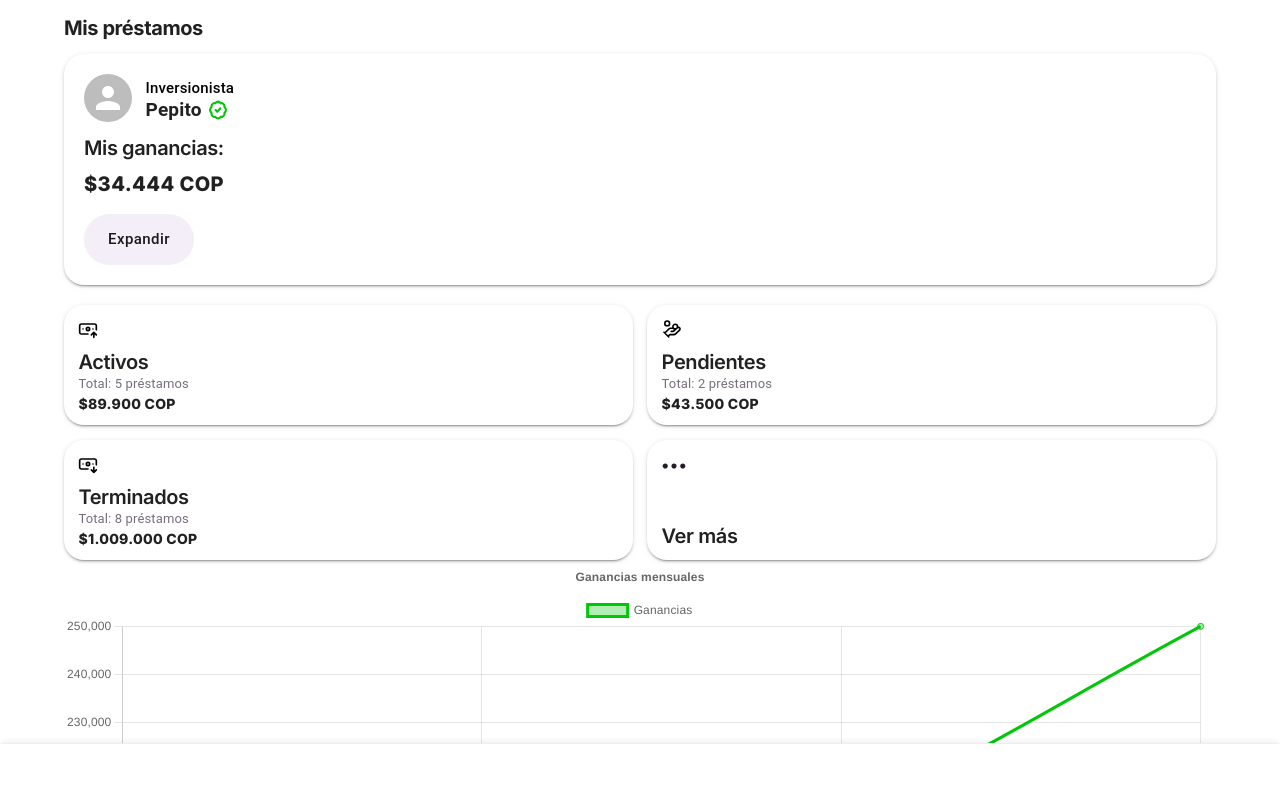
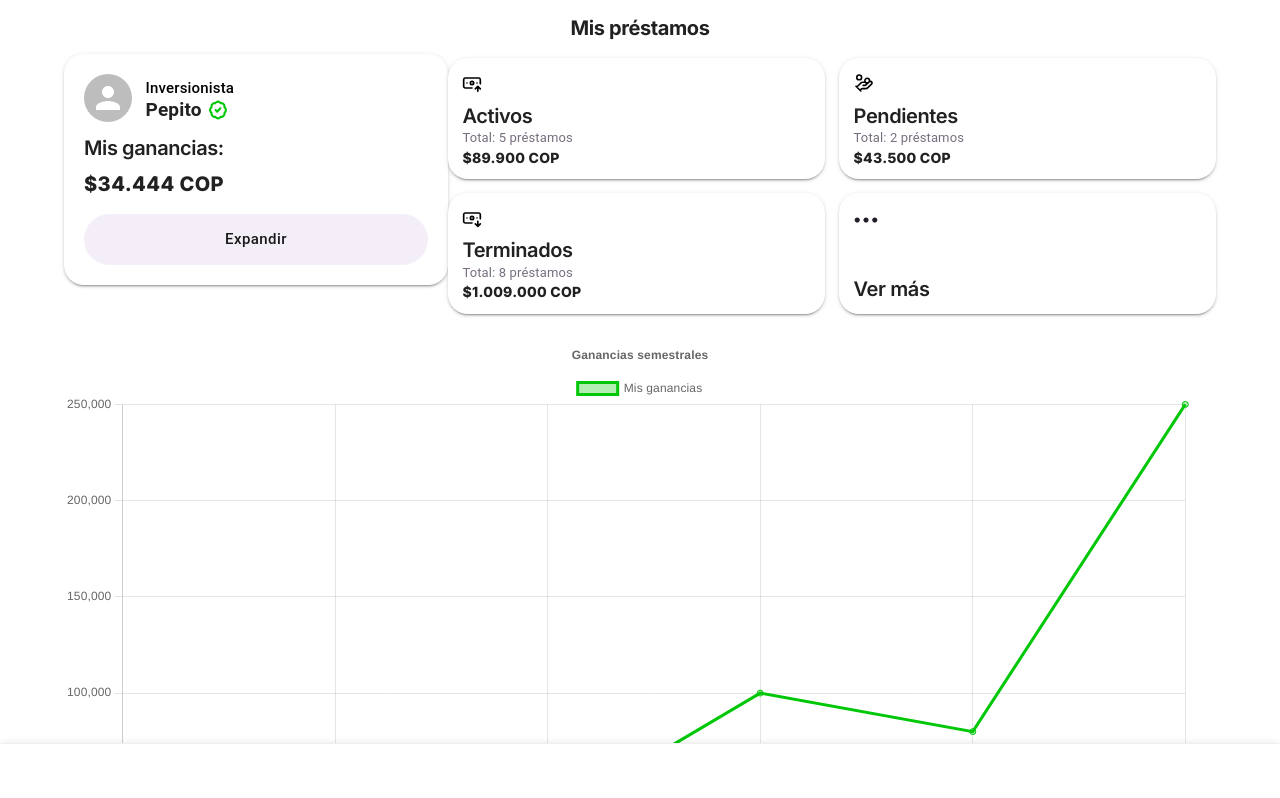
Before and after one commit to SebitasDev/Nummora_self, a Next.js app: page /dashboard/lender in a window 1280 px wide. Shown: the top 798 px of the page. Built offline with nearby package versions, Linux system fonts and the light colour scheme; some icons are missing; what @mui/material-nextjs would draw is missing.

Commit message:
feat(Dashboard): template de movile termiando al 80%

```diff
--- a/package.json
+++ b/package.json
@@ -26,6 +26,8 @@
     "react-chartjs-2": "^5.3.0",
     "react-dom": "^18.3.1",
     "react-hook-form": "^7.57.0",
+    "react-slick": "^0.30.3",
+    "slick-carousel": "^1.8.1",
     "viem": "^2.30.6",
     "wagmi": "^2.15.4",
     "zod": "^3.25.48",
@@ -35,6 +37,7 @@
     "@types/node": "^20",
     "@types/react": "^19",
     "@types/react-dom": "^19",
+    "@types/react-slick": "^0.23.13",
     "husky": "^9.1.7",
     "typescript": "^5"
   }
--- /dev/null
+++ b/src/app/dashboard/lender/components/ChartsCarousel.tsx
@@ -0,0 +1,37 @@
+'use client'
+
+import Slider from 'react-slick';
+import {SemiannualEarningsChart, InvestmentDistributionChart} from "@/app/dashboard/lender/components/";
+import {Box} from "@mui/material";
+import {BoxProps} from "@mui/system";
+
+interface SemiannualChartCarouselProps extends BoxProps {}
+
+export const ChartsCarousel = (
+    { sx } : SemiannualChartCarouselProps
+) => {
+    const settings = {
+        dots: true,
+        infinite: false,
+        autoplay: true,
+        speed: 500,
+        slidesToShow: 1,
+        slidesToScroll: 1,
+    };
+
+    return (
+        <Box sx={{...sx}} >
+            <Slider {...settings}>
+                <Box>
+                    <SemiannualEarningsChart semiannual={1} />
+                </Box>
+                <Box>
+                    <SemiannualEarningsChart semiannual={2} />
+                </Box>
+                <Box>
+                    <InvestmentDistributionChart />
+                </Box>
+            </Slider>
+        </Box>
+    );
+}
--- /dev/null
+++ b/src/app/dashboard/lender/components/InvestmentDistributionChart.tsx
@@ -0,0 +1,26 @@
+'use client'
+
+import { Pie } from 'react-chartjs-2';
+import {Box} from "@mui/material";
+import {BoxProps} from "@mui/system";
+import {useInvestmentDistributionChart} from "@/app/dashboard/lender/hooks";
+
+interface InvestmentDistributionChartProps extends BoxProps {}
+
+export const InvestmentDistributionChart = (
+    { sx } : InvestmentDistributionChartProps
+) => {
+
+    const { options, data } = useInvestmentDistributionChart()
+
+    return (
+        <Box sx={{
+            width: 250,
+            height: 250,
+            margin: '0 auto',
+            ...sx
+        }}>
+            <Pie data={data} options={options} />
+        </Box>
+    );
+}
--- /dev/null
+++ b/src/app/dashboard/lender/components/SemiannualEarningsChart.tsx
@@ -0,0 +1,11 @@
+import { Line } from 'react-chartjs-2';
+import {useSemiannualEarnings} from "@/app/dashboard/lender/hooks/";
+
+interface SemiannualEarningsChartProps {
+    semiannual: number;
+}
+
+export const SemiannualEarningsChart =  ({semiannual} : SemiannualEarningsChartProps) => {
+    const { data, options } = useSemiannualEarnings(semiannual);
+    return <Line data={data} options={options} />;
+}
--- /dev/null
+++ b/src/app/dashboard/lender/components/index.ts
@@ -0,0 +1,9 @@
+import {ChartsCarousel} from "@/app/dashboard/lender/components/ChartsCarousel";
+import {InvestmentDistributionChart} from "@/app/dashboard/lender/components/InvestmentDistributionChart";
+import {SemiannualEarningsChart} from "@/app/dashboard/lender/components/SemiannualEarningsChart";
+
+export {
+  ChartsCarousel,
+  InvestmentDistributionChart,
+  SemiannualEarningsChart
+};
--- /dev/null
+++ b/src/app/dashboard/lender/hooks/index.ts
@@ -0,0 +1,4 @@
+import {useInvestmentDistributionChart} from "@/app/dashboard/lender/hooks/useInvestmentDistributionChart";
+import {useSemiannualEarnings} from "@/app/dashboard/lender/hooks/useSemiannualEarningsChart";
+
+export {useInvestmentDistributionChart, useSemiannualEarnings};
--- /dev/null
+++ b/src/app/dashboard/lender/hooks/useInvestmentDistributionChart.ts
@@ -0,0 +1,37 @@
+import {ArcElement, Chart as ChartJS, ChartOptions, Legend, Tooltip} from "chart.js";
+
+export const useInvestmentDistributionChart = () => {
+
+    ChartJS.register(ArcElement, Tooltip, Legend);
+    const options: ChartOptions<'pie'> = {
+        responsive: true,
+        plugins: {
+            legend: {
+                position: 'top'
+            },
+            title: {
+                display: true,
+                text: 'Distribución de dinero invertido',
+            }
+        }
+    };
+
+    const data = {
+        labels: ['Prestado', 'Pagado', 'No Pagado'],
+        datasets: [
+            {
+                label: '% del dinero',
+                data: [50, 20, 30],
+                backgroundColor: [
+                    '#FF6384',
+                    '#36A2EB',
+                    '#FFCE56',
+                ],
+                borderColor: '#fff',
+                borderWidth: 2,
+            },
+        ],
+    };
+
+    return { options, data }
+}
--- /dev/null
+++ b/src/app/dashboard/lender/hooks/useSemiannualEarningsChart.ts
@@ -0,0 +1,60 @@
+import {
+    CategoryScale,
+    Chart as ChartJS, ChartOptions,
+    Legend,
+    LinearScale,
+    LineElement,
+    PointElement,
+    Title,
+    Tooltip
+} from "chart.js";
+
+export const useSemiannualEarnings = (semiannual:number) => {
+    ChartJS.register(CategoryScale, LinearScale, PointElement, LineElement, Title, Tooltip, Legend)
+
+    let delayed: boolean;
+    const options: ChartOptions<'line'> = {
+        responsive: true,
+        plugins: {
+            legend: {
+                position: 'top'
+            },
+            title: {
+                display: true,
+                text: 'Ganancias semestrales'
+            }
+        },
+        animation: {
+            onComplete: () => {
+                delayed = true;
+            },
+            delay: (context) => {
+                let delay = 0;
+                if (context.type === 'data' && context.mode === 'default' && !delayed) {
+                    delay = context.dataIndex * 400 + context.datasetIndex * 200;
+                }
+                return delay;
+            }
+        }
+    };
+
+    let monthLabels : string[] = [];
+
+    semiannual == 1 ? monthLabels = ['Enero', 'Febrero', 'Marzo', 'Abril', 'Mayo', 'Junio']
+        : monthLabels = ['Julio', 'Agosto', 'Septiembre', 'Octubre', 'Noviembre', 'Diciembre']
+
+    const data = {
+        labels: [...monthLabels],
+        datasets: [
+            {
+                label: 'Mis ganancias',
+                data: [15000, 55000, 34700, 100000, 80000, 250000],
+                borderColor: '#00C707',
+                backgroundColor: 'rgba(0, 199, 7, 0.3)',
+                tension: 0
+            }
+        ]
+    };
+
+    return { options, data }
+}
--- a/src/app/dashboard/lender/page.tsx
+++ b/src/app/dashboard/lender/page.tsx
@@ -2,4 +2,4 @@
 
 import {DashboardTemplate} from "@/components/layouts/DashboardTemplate";
 
-export default function LenderPage() {return <DashboardTemplate/>;}
+export default function LenderPage() { return <DashboardTemplate/>; }
--- a/src/app/layout.tsx
+++ b/src/app/layout.tsx
@@ -2,6 +2,9 @@ import '@/styles/globals.css';
 import { Inter } from 'next/font/google';
 import AppProvider from "@/components/providers/AppProvider";
 import {AppRouterCacheProvider} from "@mui/material-nextjs/v13-appRouter";
+import 'slick-carousel/slick/slick.css';
+import 'slick-carousel/slick/slick-theme.css';
+
 
 const inter = Inter({ subsets: ['latin'] });
 
--- a/src/components/layouts/DashboardTemplate.tsx
+++ b/src/components/layouts/DashboardTemplate.tsx
@@ -5,76 +5,56 @@ import {UserProfileCard} from "@/components/organims/UserProfileCard";
 import {Currency, Roles} from "@/enums";
 import {LoanStatusGrid} from "@/components/organims/LoanStatusGrid";
 import {Box, useTheme} from "@mui/material";
-import {
-    Chart as ChartJS,
-    CategoryScale,
-    LinearScale,
-    PointElement,
-    LineElement,
-    Title,
-    Tooltip,
-    Legend, ChartOptions,
-} from 'chart.js';
-import { Line } from 'react-chartjs-2';
-
-// Registras módulos necesarios de Chart.js
-ChartJS.register(CategoryScale, LinearScale, PointElement, LineElement, Title, Tooltip, Legend);
-
-
-// Tipa explícitamente el objeto options
-const options: ChartOptions<'line'> = {
-    responsive: true,
-    plugins: {
-        legend: {
-            position: 'top'
-        },
-        title: {
-            display: true,
-            text: 'Ganancias mensuales'
-        }
-    }
-};
-
-const data = {
-    labels: ['Enero', 'Febrero', 'Marzo', 'Abril'],
-    datasets: [
-        {
-            label: 'Ganancias',
-            data: [150000, 180000, 210000, 250000],
-            borderColor: '#00C707',
-            backgroundColor: 'rgba(0, 199, 7, 0.3)',
-            tension: 0.4
-        }
-    ]
-};
+import {ChartsCarousel} from "@/app/dashboard/lender/components/";
 
 export const DashboardTemplate = () => {
     const themeMUI = useTheme();
     return (
         <Box
             sx={{
-                textAlign: 'left',
                 mt: 1.3,
+                textAlign: 'center',
+                display: 'grid',
+                gridTemplateColumns: "1fr 1fr 1fr",
+                gridTemplateAreas: `
+                  "title       title         title"
+                  "userProfile loanStatus    loanStatus"
+                  "charts      charts        charts"
+                `,
                 [themeMUI.breakpoints.down('sm')]: {
-                    textAlign: 'center',
+                    gridTemplateAreas: `
+                    "title"
+                    "userProfile"
+                    "loanStatus"
+                    "charts"
+                  `,
+                  gridTemplateColumns: '1fr',
                 },
             }}
         >
             {/* Title */}
+            <Box gridArea="title">
                 <SectionTitle>Mis préstamos</SectionTitle>
+            </Box>
 
             {/* User profile */}
+            <Box gridArea="userProfile">
                 <UserProfileCard
                     avatarURL={"URL.com"}
                     userRole={Roles.Inversionista}
                     userName={"Pepito"}
                     currency={Currency.COP}
                 />
+            </Box>
 
             {/* Loan status grid */}
-            <LoanStatusGrid/>
+            <Box gridArea="loanStatus">
+                <LoanStatusGrid />
+            </Box>
 
-            <Line data={data} options={options} />
+            <Box gridArea="charts">
+                <ChartsCarousel sx={{ mt: 3, mb: 3 }} />
+            </Box>
         </Box>
     );
 }
--- a/src/components/organims/UserProfileCard.tsx
+++ b/src/components/organims/UserProfileCard.tsx
@@ -18,6 +18,13 @@ export const UserProfileCard = (
 ) => {
     const themeMUI = useTheme();
     return (
+        <Box
+            sx={{
+                width: "100%",
+                display: "flex",
+                justifyContent: "right"
+            }}
+        >
             <Paper
                 elevation={2}
                 sx={{
@@ -25,7 +32,7 @@ export const UserProfileCard = (
                     height: 'auto',
                     p: 2.5,
                     mt: 2,
-                borderRadius: 5
+                    borderRadius: 5,
                 }}
             >
                 <ProfileHeader
@@ -52,13 +59,12 @@ export const UserProfileCard = (
 
                 <PillButton
                     sx={{
-                    [themeMUI.breakpoints.down("md")] : {
-                        width: '100%',
-                    }
+                        width: '100%'
                     }}
                 >
                     Expandir
                 </PillButton>
             </Paper>
+        </Box>
     )
 }
```
Also changed, not shown: 1 other file (tests, documents, lock files or other folders). Lines whose indentation alone changed are shown as unchanged.
